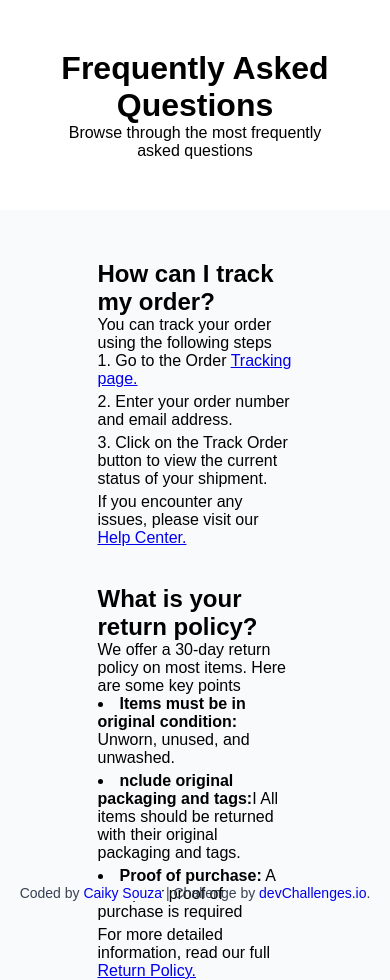
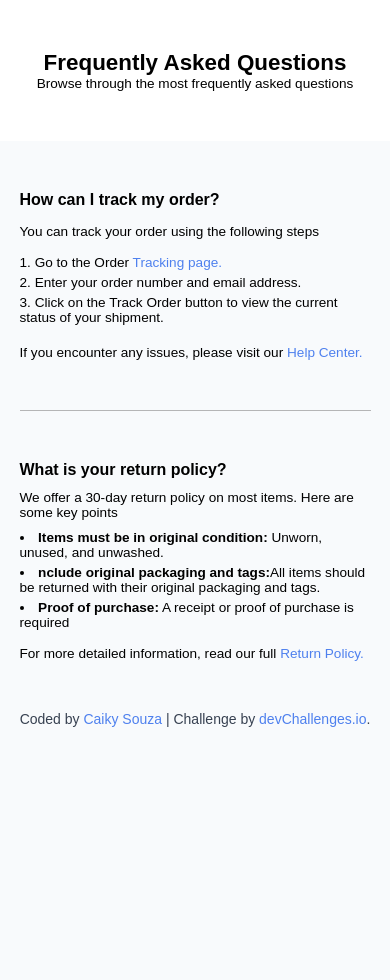
Before and after one commit to Caiky-Souza/simple-faq-website, a plain HTML site: page index.html in a window 390 px wide. After the commit the page ends 844 px from the top, so only its background shows below. Drawn offline with Linux system fonts and the light colour scheme; files that its build step writes are made by us from their sources.

Commit message:
First commit

```diff
--- a/index.html
+++ b/index.html
@@ -3,6 +3,7 @@
   <head>
     <meta charset="UTF-8" />
     <meta name="viewport" content="width=device-width, initial-scale=1.0" />
+    <meta name="description" content="A simple faq website challenge to improve HMTL and CSS skills">
 <link
       rel="icon"
       href="resources/favicon.ico"
@@ -11,47 +12,11 @@
     />
     <link
       rel="stylesheet"
-      href="/simple-faq-master/stylesheet.css"/>
+      href="stylesheet.css"/>
 
     <title>Simple FAQ | devChallenges.io</title>
   </head>
   <body>
-    <!--
-    Frequently Asked Questions
-
-    Browse through the most frequently asked questions
-
-    How can I track my order?
-
-    You can track your order using the following steps
-
-    Go to the Order Tracking page.
-
-    Enter your order number and email address.
-
-    Click on the Track Order button to view the current status of your shipment.
-
-    If you encounter any issues, please visit our Help Center.
-
-    What is your return policy?
-
-    We offer a 30-day return policy on most items. Here are some key points
-
-    Items must be in original condition
-
-    Unworn, unused, and unwashed.
-
-    Include original packaging and tags
-
-    All items should be returned with their original packaging and tags.
-
-    Proof of purchase
-
-    A receipt or proof of purchase is required.
-
-    For more detailed information, read our full Return Policy.
-
-  -->
     <main>
       <header>
         <h1>Frequently Asked Questions</h1>
@@ -72,7 +37,7 @@
         <p>We offer a 30-day return policy on most items. Here are some key points</p>
         <ul>
           <li><span>Items must be in original condition:</span> Unworn, unused, and unwashed.</li>
-          <li><span>nclude original packaging and tags:</span>I All items should be returned with their original packaging and tags.</li>
+          <li><span>nclude original packaging and tags:</span>All items should be returned with their original packaging and tags.</li>
           <li><span>Proof of purchase:</span> A receipt or proof of purchase is required</li>
         </ul>
         <p>For more detailed information, read our full <a href="#">Return Policy.</a></p>
--- a/stylesheet.css
+++ b/stylesheet.css
@@ -37,6 +37,10 @@ section {
     margin:50px auto;
     list-style-position: inside;
 }
+a {
+    color: #4E80EE;
+    text-decoration: none;
+}
 section:first-of-type {
     height: 275px;
     padding-bottom: 50px;
@@ -48,3 +52,25 @@ li {
 span {
     font-weight: bold;
 }
+
+@media (max-width:640px)
+{
+    header {
+        padding: 50px 0px;
+        font-size:0.7rem;
+    }
+    section{
+        height:200px;
+        width:90%;
+    }
+    section:first-of-type{
+        height:220px;
+        width:90%;
+    }
+    h2 {
+        font-size: 1rem;
+    }
+    li,p {
+        font-size: 0.85rem;
+    }
+}
```
Also changed, not shown: design/Desktop_1350px.jpg (deleted), design/Tablet_1024px.jpg (deleted), design/mobile_412px.jpg (deleted), 2 other files.
